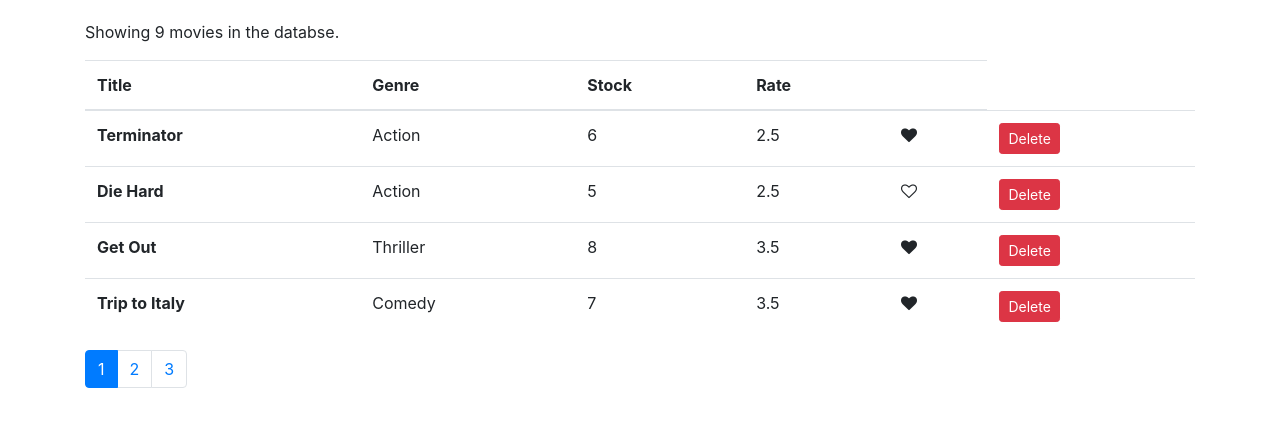
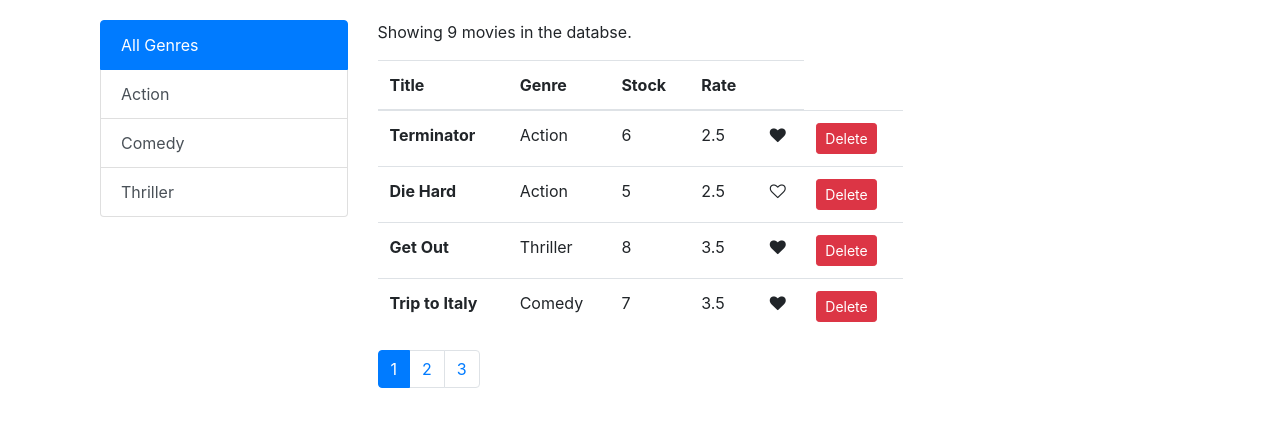
Before and after one commit to anders2410/learn_react, a React (Create React App) app: page / in a window 1280 px wide. Shown: the top 426 px of the page. Built offline with nearby package versions, Linux system fonts and the light colour scheme.

Commit message:
Refactored some of the code and began GenreFiltering

```diff
--- /dev/null
+++ b/src/components/common/listGroup.tsx
@@ -0,0 +1,34 @@
+import React from 'react';
+
+const ListGroup = () => {
+  return (
+    <div className="list-group" id="list-tab" role="tablist">
+      <button
+        type="button"
+        className="list-group-item list-group-item-action active"
+      >
+        All Genres
+      </button>
+      <button
+        type="button"
+        className="list-group-item list-group-item-action"
+      >
+        Action
+      </button>
+      <button
+        type="button"
+        className="list-group-item list-group-item-action"
+      >
+        Comedy
+      </button>
+      <button
+        type="button"
+        className="list-group-item list-group-item-action"
+      >
+        Thriller
+      </button>
+    </div>
+  );
+};
+
+export default ListGroup;
--- a/src/components/movies.tsx
+++ b/src/components/movies.tsx
@@ -2,44 +2,55 @@ import React, { Component } from "react";
 import { getMovies } from "../services/fakeMovieService";
 import LikeButton from "./common/likeButton";
 import Pagination from "./common/pagination";
-import {paginate} from "../utils/paginate";
+import { paginate } from "../utils/paginate";
+import ListGroup from "./common/listGroup";
+import { getGenres } from "../services/fakeGenreService";
 
+// How to define types in TypeScript.
+// This is the type of a movie
 interface Movie {
   _id: string;
   title: string;
-  genre: {_id: string, name: string};
+  genre: { _id: string; name: string };
   numberInStock: number;
   dailyRentalRate: number;
-  publishDate: string
+  publishDate: string;
   liked: boolean;
 }
 
 export default class Movies extends Component {
   state = {
-    movies: getMovies(),
+    movies: [],
+    genres: [],
     currentPage: 1,
     pageSize: 4,
   };
 
-  handleDelete = (movie: any) => {
-    const movies = this.state.movies.filter((m) => m._id !== movie._id);
+  // This is where you would get backend calls/API calls
+  // to get information into your project.
+  componentDidMount() {
+    this.setState({ movies: getMovies(), genres: getGenres() });
+  }
+
+  handleDelete = (movie: Movie) => {
+    const movies: Movie[] = this.state.movies.filter((m: Movie) => m._id !== movie._id);
     this.setState({ movies });
   };
 
-  handleLike = (movie: any) => {
-    const movies = [...this.state.movies];
-    const index = movies.indexOf(movie);
+  handleLike = (movie: Movie) => {
+    const movies: Movie[] = [...this.state.movies];
+    const index: number = movies.indexOf(movie);
     movies[index] = { ...movies[index] };
     movies[index].liked = !movies[index].liked;
     this.setState({ movies });
   };
 
   handlePageChange = (page: any) => {
-    this.setState({ currentPage: page})
+    this.setState({ currentPage: page });
   };
 
   render() {
-    const { pageSize, currentPage, movies: allMovies } = this.state;
+    const { pageSize, currentPage, movies: allMovies, genres: allGenres } = this.state;
     const { length: moviesCount } = allMovies;
 
     if (moviesCount === 0) {
@@ -48,10 +59,15 @@ export default class Movies extends Component {
 
     const movies = paginate(allMovies, currentPage, pageSize);
 
-
-
     return (
       <React.Fragment>
+        <div className="container">
+          <div className="row">
+            <div className="col-3">
+              <ListGroup items={allGenres} />
+            </div>
+
+            <div className="col-6">
               <p>Showing {moviesCount} movies in the databse.</p>
               <table className="table">
                 <thead>
@@ -94,6 +110,9 @@ export default class Movies extends Component {
                 currentPage={currentPage}
                 onPageChange={this.handlePageChange}
               />
+            </div>
+          </div>
+        </div>
       </React.Fragment>
     );
   }
```
Lines whose indentation alone changed are shown as unchanged.
